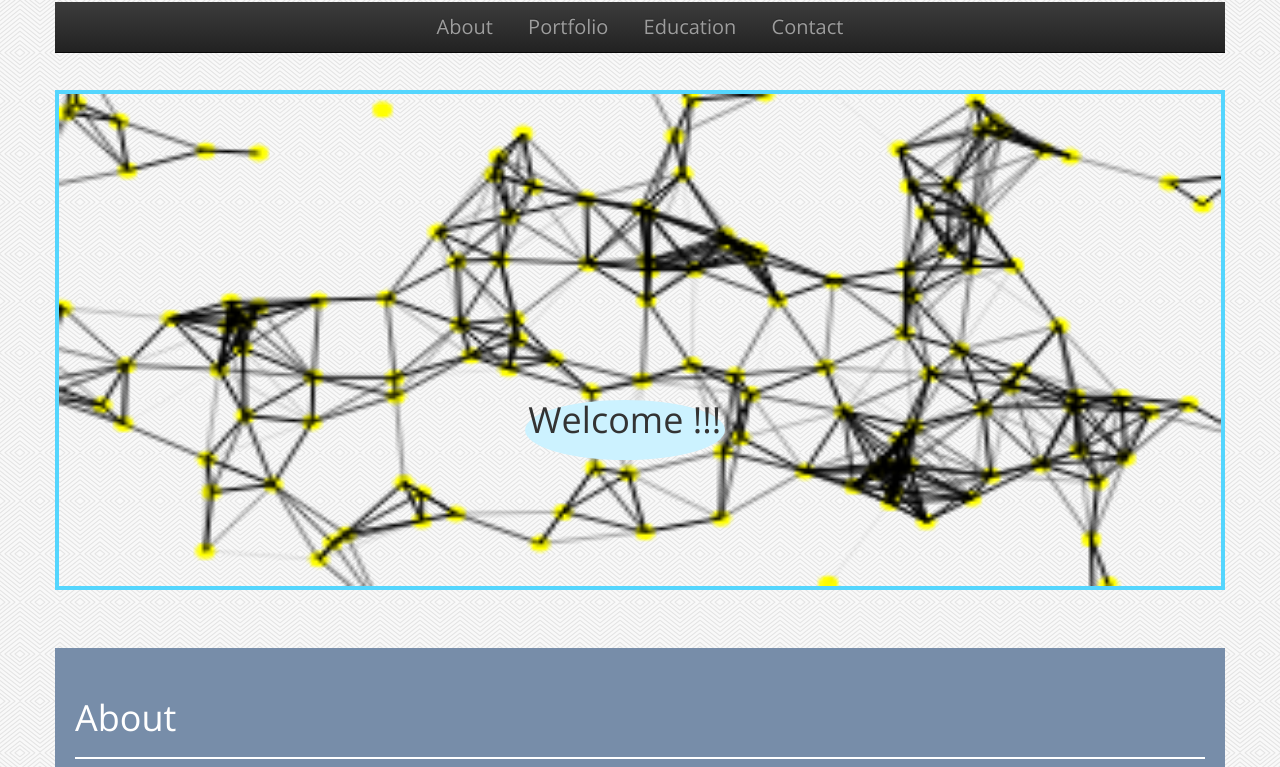
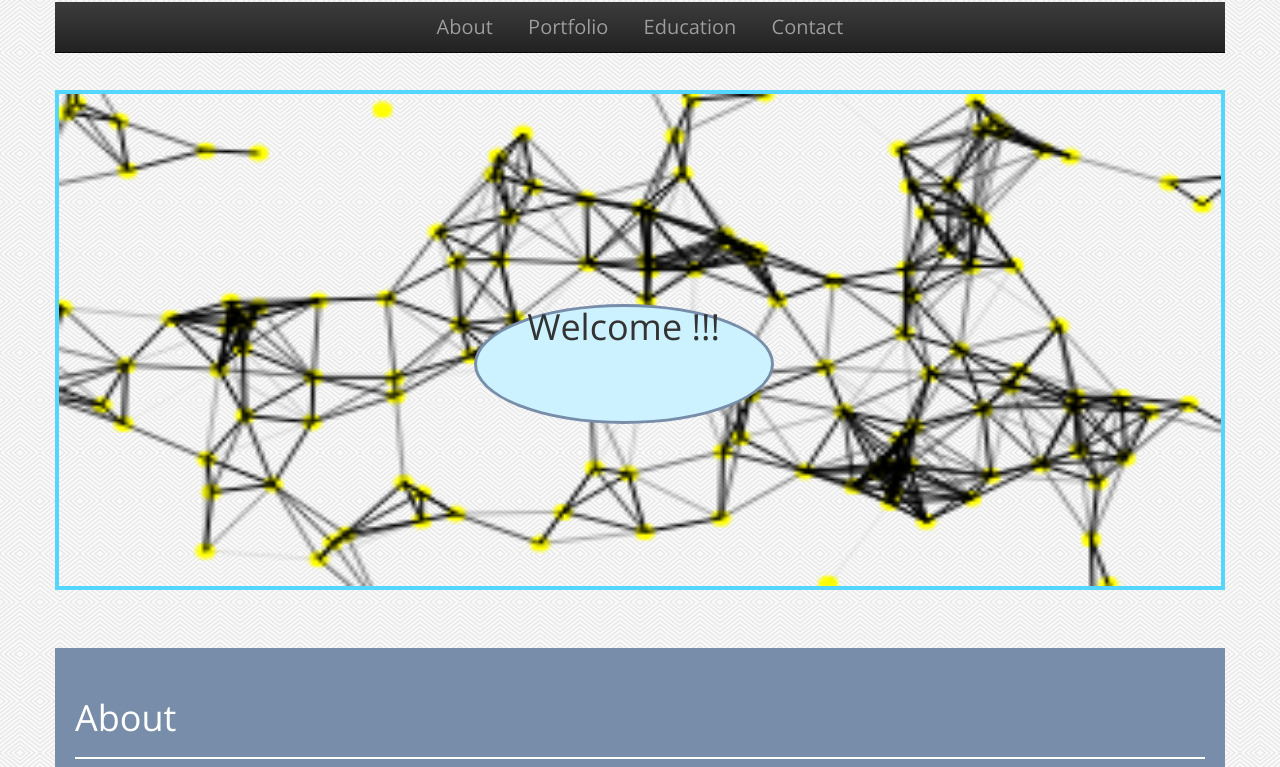
Before and after one commit to tathagata218/PortfolioPage, a plain HTML site: page index.html in a window 1280 px wide. Shown: the top 767 px of the page. Drawn offline with nearby package versions, Linux system fonts and the light colour scheme; animation ran at ten frames a second.

Commit message:
this is my name

```diff
--- a/style.css
+++ b/style.css
@@ -51,14 +51,15 @@ border-radius: 15px;
 #welcomeDiv{
     margin: 0;
     position: absolute;
-    top : 50%;
-    left :41%;
-    height: 60px;
-    width:200px ;
+    top : 38%;
+    left :37%;
+    height: 120px;
+    width:300px ;
     background-color: #ccf2ff;
     border-radius: 50%;
     text-align: center;
     vertical-align: middle;
+    border:3px solid #778DA9;
 
 
 }
```
